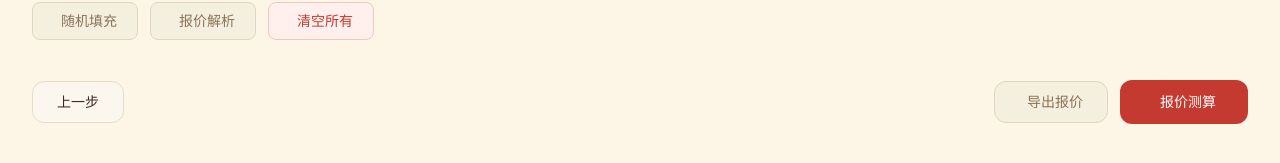
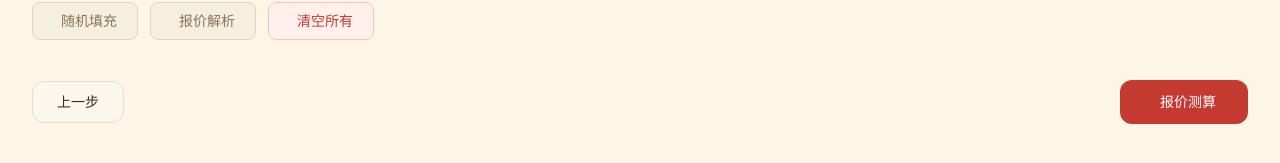
Before and after one commit to sikenali/bid-quotation, a React (Vite) app: page /step-4 in a window 1280 px wide. Shown: the part 483-646 px from the top of the page. Built offline with nearby package versions, Linux system fonts and the light colour scheme.

Commit message:
feat: 移除结果页 Header 返回编辑/导出按钮，移除步骤4导出报价按钮
- Layout 结果页去掉「返回编辑」和「导出CSV」按钮，导出功能统一由测算结果页底部控制
- Step4BidInput 去掉「导出报价」按钮，只保留「报价测算」

```diff
--- a/src/components/Layout.tsx
+++ b/src/components/Layout.tsx
@@ -3,7 +3,6 @@ import { useNavigate } from 'react-router-dom';
 import { useConfigStore } from '../stores/configStore';
 import { StepIndicator } from './StepIndicator';
 import SettingsPanel from './SettingsPanel';
-import { exportCSV, exportMarkdown } from '../utils/export';
 
 interface Props {
   children: React.ReactNode;
@@ -11,7 +10,7 @@ interface Props {
 
 export default function Layout({ children }: Props) {
   const navigate = useNavigate();
-  const { currentStep, theme, exportFormat } = useConfigStore();
+  const { currentStep, theme } = useConfigStore();
   const [showSettings, setShowSettings] = useState(false);
   const isDark = theme === 'dark';
 
@@ -37,29 +36,6 @@ export default function Layout({ children }: Props) {
             {/* 右侧操作区 */}
             <div className="flex items-center gap-4">
               {!isResultPage && <StepIndicator currentStep={currentStep} />}
-
-              {isResultPage && (
-                <>
-                  <button
-                    onClick={() => navigate('/step-4')}
-                    className="flex items-center gap-2 px-4 py-2 bg-[#F5EFE0] border border-[#E0D5C0] rounded-lg text-[#5C4033] hover:bg-[#E8DCC8] transition-colors text-sm dark:bg-[#2A2A2A] dark:border-[#3A3A3A] dark:text-[#E8E0D0] dark:hover:bg-[#3A3A3A]"
-                  >
-                    <i className="ri-arrow-left-line text-[16px]"></i>
-                    <span>返回编辑</span>
-                  </button>
-                  <button
-                    onClick={() => {
-                      const { calculationResult } = useConfigStore.getState();
-                      if (!calculationResult) return;
-                      exportFormat === 'md' ? exportMarkdown(calculationResult) : exportCSV(calculationResult);
-                    }}
-                    className="flex items-center gap-2 px-4 py-2 bg-[#5B8C5A] rounded-lg text-white hover:bg-[#4A7A49] transition-colors text-sm"
-                  >
-                    <i className="ri-download-line text-[16px]"></i>
-                    <span>导出{exportFormat === 'md' ? 'Markdown' : 'CSV'}</span>
-                  </button>
-                </>
-              )}
 
               <button
                 onClick={() => setShowSettings(true)}
--- a/src/pages/Step4BidInput.tsx
+++ b/src/pages/Step4BidInput.tsx
@@ -28,22 +28,10 @@ export default function Step4BidInput() {
           <i className="ri-arrow-left-line"></i>
           <span>上一步</span>
         </button>
-        <div className="flex items-center gap-3">
-          <button
-            onClick={handleNext}
-            className="px-6 py-2.5 bg-[#F5EFE0] border border-[#E0D5C0] rounded-xl text-text-secondary hover:text-text transition-colors text-sm flex items-center gap-2"
-          >
-            <i className="ri-download-line"></i>
-            <span>导出报价</span>
-          </button>
-          <button
-            onClick={handleNext}
-            className="btn-primary"
-          >
-            <i className="ri-bar-chart-grouped-line"></i>
-            <span>报价测算</span>
-          </button>
-        </div>
+        <button onClick={handleNext} className="btn-primary">
+          <i className="ri-bar-chart-grouped-line"></i>
+          <span>报价测算</span>
+        </button>
       </div>
     </div>
   );
```
